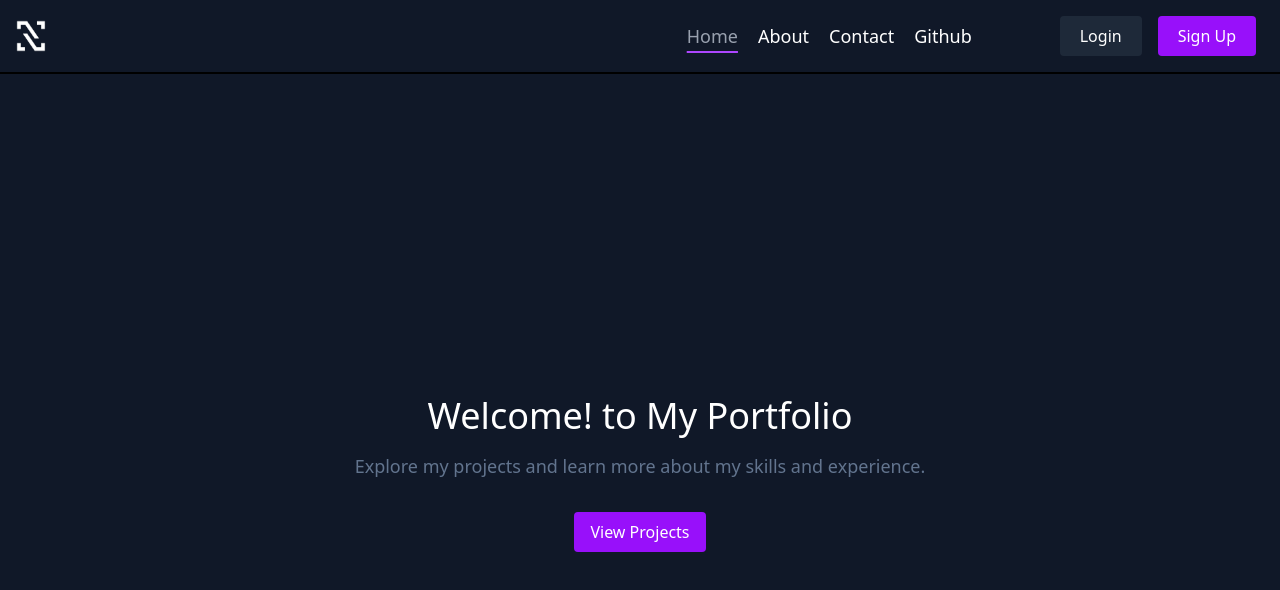
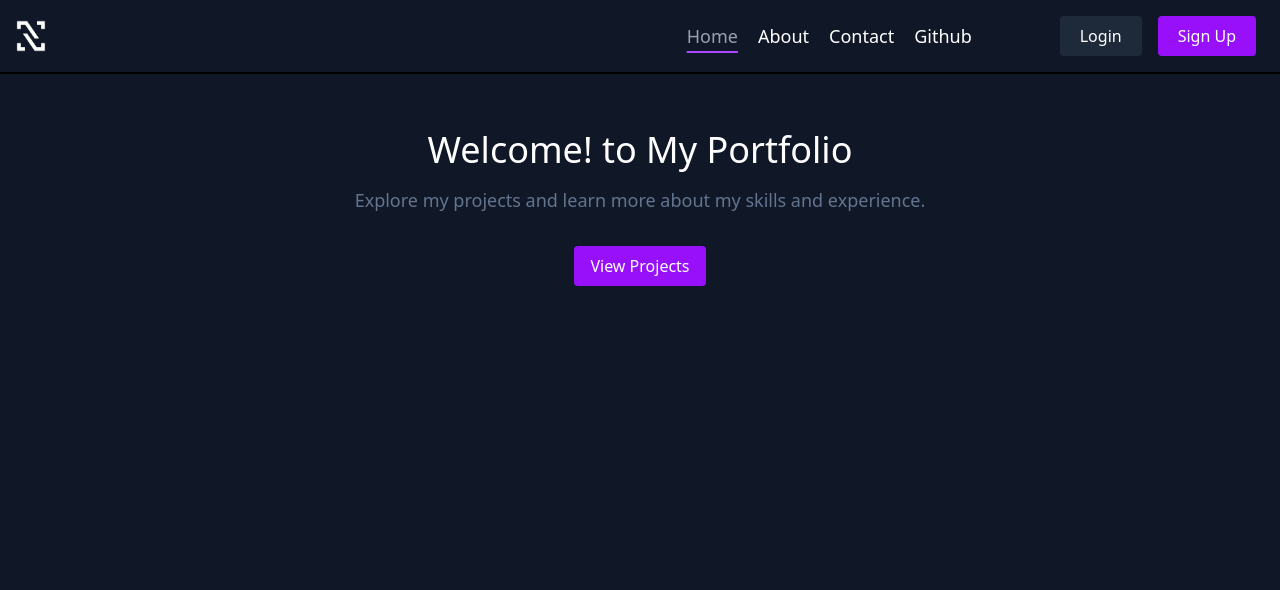
Before and after one commit to Narendra-Mahara/My_Portfolio, a React (Vite) app: page / in a window 1280 px wide. Shown: the top 590 px of the page. Built offline with nearby package versions, Linux system fonts and the light colour scheme; no server answers.

Commit message:
update Home component with padding for improved layout and spacing

```diff
--- a/src/components/Home.jsx
+++ b/src/components/Home.jsx
@@ -6,7 +6,7 @@ const Home = () => {
 
   return (
     <div className="min-h-screen flex flex-col items-center justify-center bg-gray-900 text-white">
-      <main className="flex-grow flex flex-col items-center justify-center">
+      <main className="flex-grow flex flex-col items-center p-14">
         <h2 className="text-4xl mb-4">Welcome! to My Portfolio</h2>
         <p className="text-lg  mb-8 text-slate-500">
           Explore my projects and learn more about my skills and experience.
```
